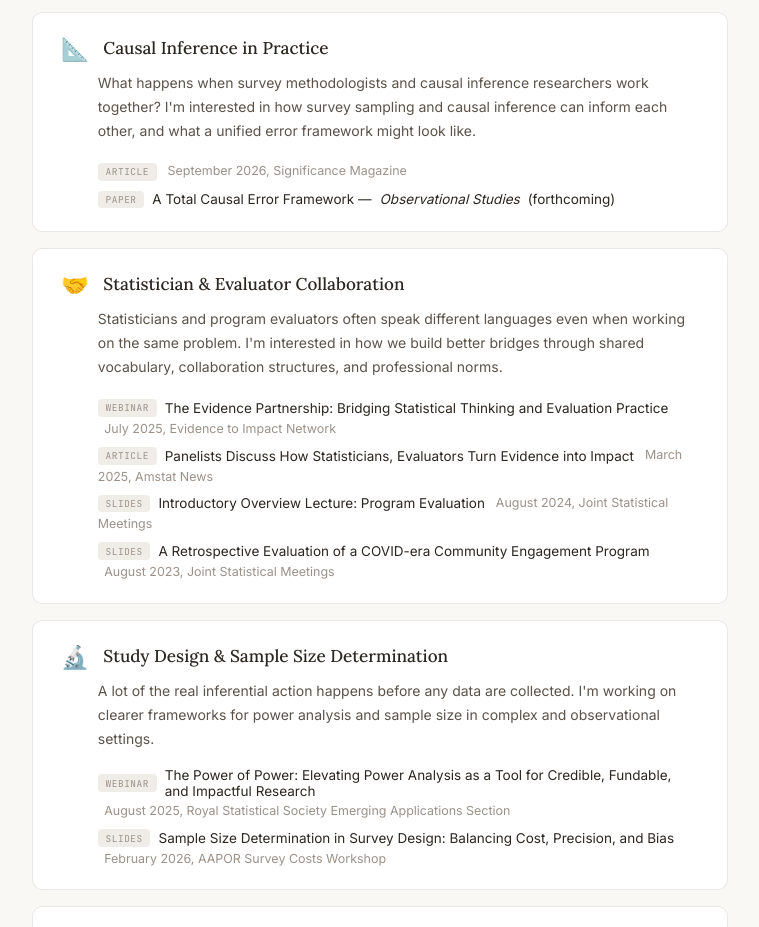
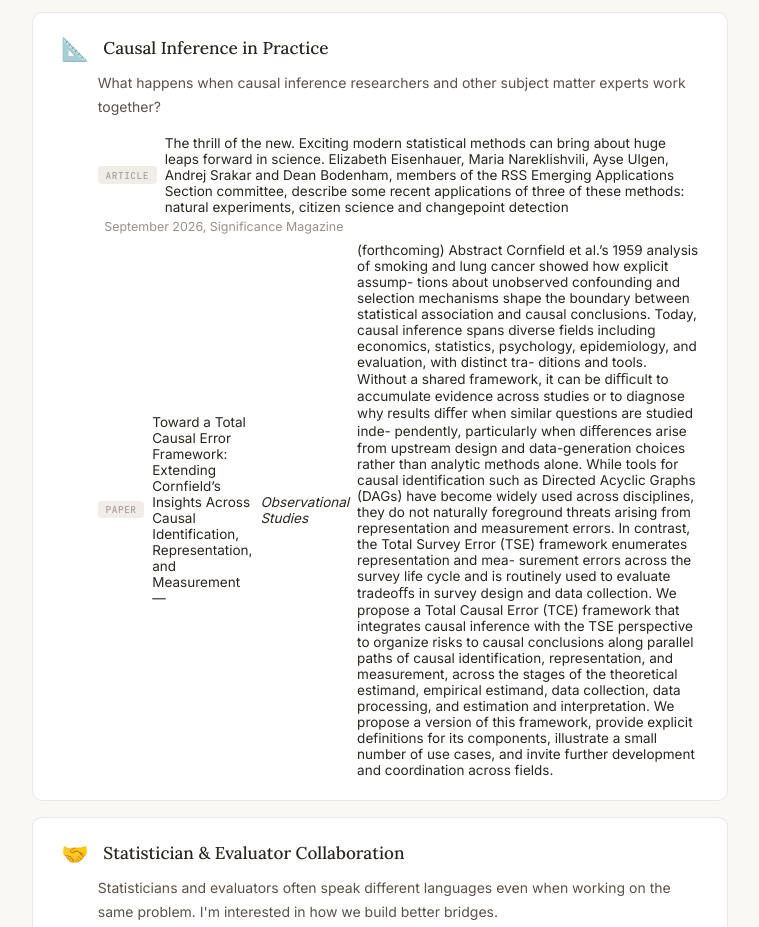
Before and after one commit to lizwillow/home, a plain HTML site: page index.html in a window 1280 px wide. Shown: the part 760-1687 px from the top of the page, without its empty margins (260-1019 px from the left). Drawn offline with Linux system fonts and the light colour scheme.

Commit message:
Revise section descriptions and titles for clarity
Updated descriptions and titles for various sections to enhance clarity and detail.

```diff
--- a/index.html
+++ b/index.html
@@ -303,21 +303,41 @@
         <h3>Causal Inference in Practice</h3>
       </div>
       <p class="card-desc">
-        What happens when survey methodologists and causal inference researchers work together?
-        I'm interested in how survey sampling and causal inference
-        can inform each other, and what a unified error framework might look like.
+        What happens when causal inference researchers and other subject matter experts work together?
       </p>
       <ul class="link-list">
         <li>
           <a href="https://doi.org/10.1093/jrssig/qmag060" target="_blank" rel="noopener">
             <span class="link-badge">article</span>
+            The thrill of the new. Exciting modern statistical methods can bring about huge leaps forward in science. Elizabeth Eisenhauer, Maria Nareklishvili, Ayse Ulgen, Andrej Srakar and Dean Bodenham, members of the RSS Emerging Applications Section committee, describe some recent applications of three of these methods: natural experiments, citizen science and changepoint detection
           </a>
           <span style="font-size:0.78rem; color:#9c9189; margin-left:0.4rem;">September 2026, Significance Magazine</span>
         </li>
         <li>
           <a href="tce.png" target="_blank" rel="noopener">
             <span class="link-badge">paper</span>
-            A Total Causal Error Framework &mdash; <em>Observational Studies</em> (forthcoming)
+            Toward a Total Causal Error Framework: Extending Cornfield’s Insights Across Causal Identification, Representation, and Measurement
+            &mdash; <em>Observational Studies</em> (forthcoming)
+            Abstract
+Cornfield et al.’s 1959 analysis of smoking and lung cancer showed how explicit assump-
+tions about unobserved confounding and selection mechanisms shape the boundary between
+statistical association and causal conclusions. Today, causal inference spans diverse fields
+including economics, statistics, psychology, epidemiology, and evaluation, with distinct tra-
+ditions and tools. Without a shared framework, it can be diﬃcult to accumulate evidence
+across studies or to diagnose why results diﬀer when similar questions are studied inde-
+pendently, particularly when diﬀerences arise from upstream design and data-generation
+choices rather than analytic methods alone. While tools for causal identification such
+as Directed Acyclic Graphs (DAGs) have become widely used across disciplines, they do
+not naturally foreground threats arising from representation and measurement errors. In
+contrast, the Total Survey Error (TSE) framework enumerates representation and mea-
+surement errors across the survey life cycle and is routinely used to evaluate tradeoﬀs in
+survey design and data collection. We propose a Total Causal Error (TCE) framework that
+integrates causal inference with the TSE perspective to organize risks to causal conclusions
+along parallel paths of causal identification, representation, and measurement, across the
+stages of the theoretical estimand, empirical estimand, data collection, data processing, and
+estimation and interpretation. We propose a version of this framework, provide explicit
+definitions for its components, illustrate a small number of use cases, and invite further
+development and coordination across fields.
           </a>
         </li>
       </ul>
@@ -329,9 +349,8 @@
         <h3>Statistician &amp; Evaluator Collaboration</h3>
       </div>
       <p class="card-desc">
-        Statisticians and program evaluators often speak different languages even when working
-        on the same problem. I'm interested in how we build better bridges through
-        shared vocabulary, collaboration structures, and professional norms.
+        Statisticians and evaluators often speak different languages even when working
+        on the same problem. I'm interested in how we build better bridges.
       </p>
       <ul class="link-list">
         <li>
@@ -371,11 +390,18 @@
         <h3>Study Design &amp; Sample Size Determination</h3>
       </div>
       <p class="card-desc">
-        A lot of the real inferential action happens before any data are collected.
-        I'm working on clearer frameworks for power analysis and sample size
-        in complex and observational settings.
+        A lot of the real inferential decisions get made before any data are collected.
+        I'm working on clearer frameworks for power analysis and sample size justification.
       </p>
       <ul class="link-list">
+        <li>
+          <a href="Response to NIH Request for Information_ Measuring and Rewarding Scientific Impact.pdf" target="_blank" rel="noopener">
+            <span class="link-badge">comment</span>
+            ASA Response to NIH Request for Information: Measuring and Rewarding Scientific Impact (Section 1.3 Adequacy at the design stage: making evidentiary expectations
+auditable)
+          </a>
+          <span style="font-size:0.78rem; color:#9c9189; margin-left:0.4rem;">August 2025, Royal Statistical Society Emerging Applications Section</span>
+        </li>
         <li>
           <a href="https://www.youtube.com/watch?v=bmPIk_uoM4g" target="_blank" rel="noopener">
             <span class="link-badge">webinar</span>
```
